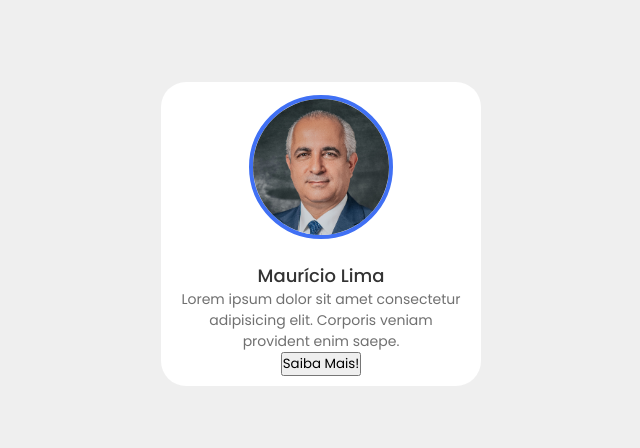
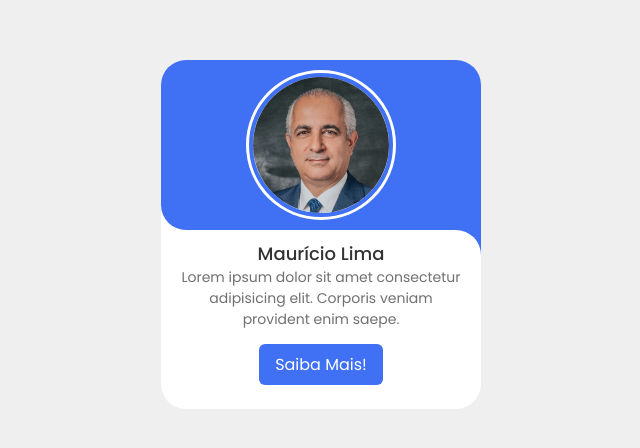
Before and after one commit to Webinedev/em-nome-do-amor, a plain HTML site: page index.html in a window 1280 px wide. Shown: the part 166-614 px from the top of the page, without its empty margins (319-959 px from the left). Drawn offline with Linux system fonts and the light colour scheme.

Commit message:
Update style.css

```diff
--- a/style.css
+++ b/style.css
@@ -36,7 +36,34 @@ margin: 0 40px;
 }
 
 .imagem-conteudo{
+    position: relative;
+    row-gap: 5px;
+}
 
+.overlay{
+    position: absolute;
+    left: 0;
+    top: 0;
+    height: 100%;
+    width: 100%;
+    background-color: #4070F4;
+    border-radius: 25px 25px 0px 25px;
+}
+
+.overlay::before,
+.overlay::after{
+    content: '';
+    position: absolute;
+    height: 40px;
+    width: 40px;
+    right: 0;
+    bottom: -40px;
+    background-color: #4070F4;
+}
+
+.overlay::after{
+    border-radius: 0 25px 0 0;
+    background-color:#FFF;
 }
 
 .card-imagem{
@@ -67,3 +94,19 @@ margin: 0 40px;
     color: #707070;
     text-align: center;
 }
+
+.botao{
+    border: none;
+    font-size: 16px;
+    color: #FFF;
+    padding: 8px 16px;
+    background-color: #4070F4;
+    border-radius: 6px;
+    margin: 14px;
+    cursor: pointer;
+    transition: all 0.3s ease;
+}
+
+.botao:hover{
+    background: #265DF2;
+}
```
